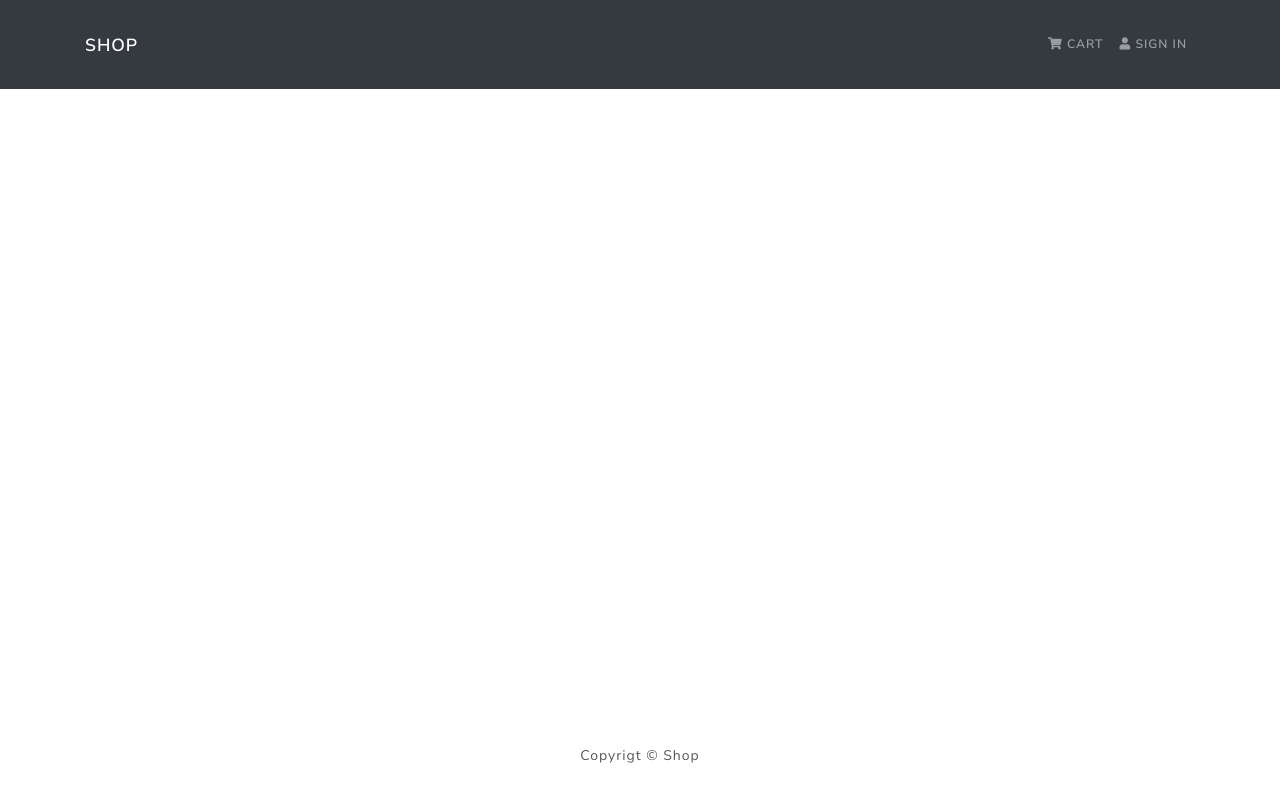
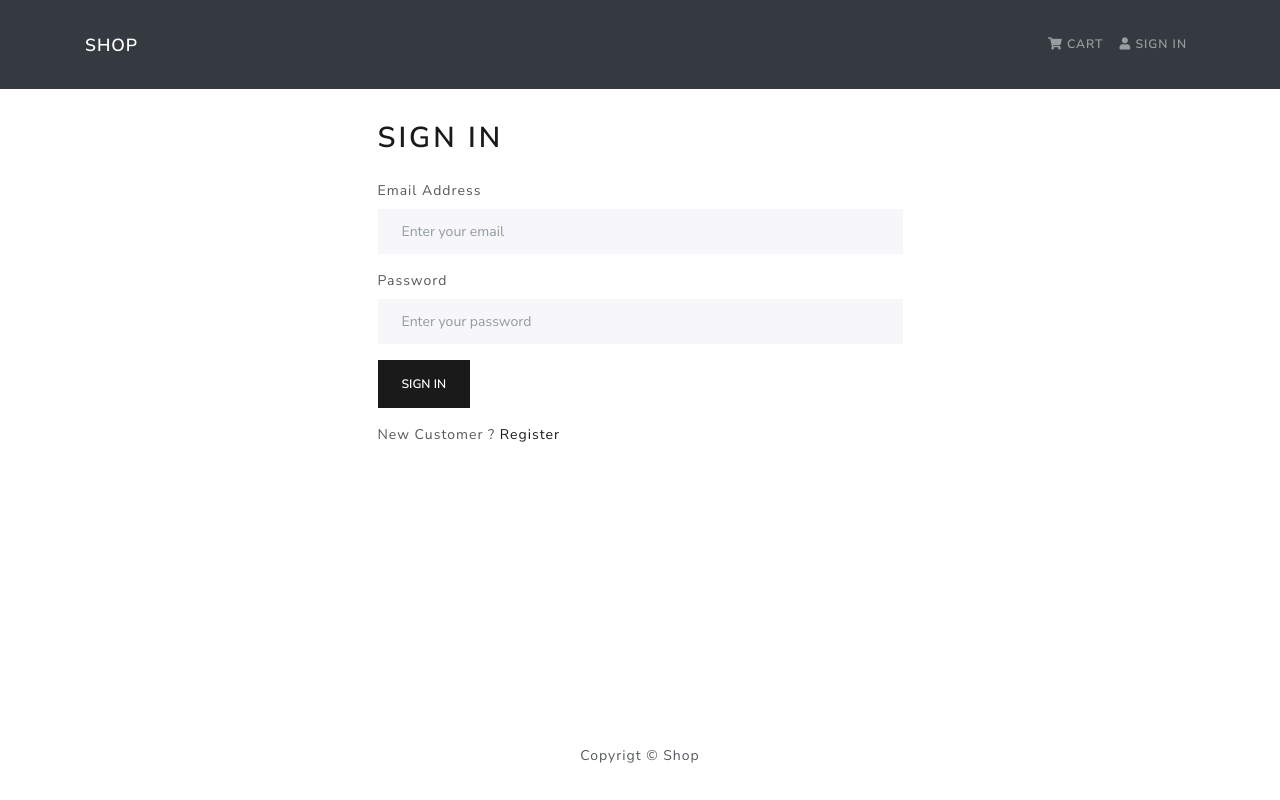
Before and after one commit to Amrnash/mern-ecommerce, a React (Create React App) app in the folder frontend/: page /login in a window 1280 px wide. Built offline with nearby package versions, Linux system fonts and the light colour scheme.

Commit message:
added user login view and functionality

```diff
--- a/frontend/src/App.js
+++ b/frontend/src/App.js
@@ -6,15 +6,17 @@
 import Home from "./pages/Home";
 import Prodcut from "./pages/Product";
 import Cart from "./pages/Cart";
+import Login from "./pages/Login";
 const App = () => {
   return (
     <Router>
       <Header />
       <main className="py-3">
         <Container>
-          <Route path="/" component={Home} exact />
+          <Route path="/login" component={Login} />
           <Route path="/product/:id" component={Prodcut} />
           <Route path="/cart/:id?" component={Cart} />
+          <Route path="/" component={Home} exact />
         </Container>
       </main>
       <Footer />
--- /dev/null
+++ b/frontend/src/components/FormContainer.jsx
@@ -0,0 +1,16 @@
+import React from "react";
+import { Container, Row, Col } from "react-bootstrap";
+
+const FormContainer = ({ children }) => {
+  return (
+    <Container>
+      <Row className="justify-content-md-center">
+        <Col xs={12} md={6}>
+          {children}
+        </Col>
+      </Row>
+    </Container>
+  );
+};
+
+export default FormContainer;
--- /dev/null
+++ b/frontend/src/pages/Login.jsx
@@ -0,0 +1,67 @@
+import React, { useState, useEffect } from "react";
+import { Link } from "react-router-dom";
+import { Form, Button, Row, Col } from "react-bootstrap";
+import { useDispatch, useSelector } from "react-redux";
+import Message from "../components/Message";
+import Loader from "../components/Loader";
+import FormContainer from "../components/FormContainer";
+import { login } from "../actions/user";
+const Login = ({ location, history }) => {
+  const [email, setEmail] = useState("");
+  const [password, setPassword] = useState("");
+
+  const dispatch = useDispatch();
+  const userLogin = useSelector((state) => state.userLogin);
+  const { loading, error, userInfo } = userLogin;
+  const redirect = location.search ? location.search.split("=")[1] : "/";
+  useEffect(() => {
+    if (userInfo) {
+      history.push(redirect);
+    }
+  }, [history, userInfo, redirect]);
+  const submitHandler = (e) => {
+    e.preventDefault();
+    dispatch(login(email, password));
+  };
+  return (
+    <FormContainer>
+      <h1>sign in</h1>
+      {error && <Message variant="danger">{error}</Message>}
+      {loading && <Loader />}
+      <Form onSubmit={submitHandler}>
+        <Form.Group controlId="email">
+          <Form.Label>Email Address</Form.Label>
+          <Form.Control
+            type="email"
+            placeholder="Enter your email"
+            value={email}
+            onChange={(e) => setEmail(e.target.value)}
+          ></Form.Control>
+        </Form.Group>
+        <Form.Group controlId="password">
+          <Form.Label>Password</Form.Label>
+          <Form.Control
+            type="password"
+            placeholder="Enter your password"
+            value={password}
+            onChange={(e) => setPassword(e.target.value)}
+          ></Form.Control>
+        </Form.Group>
+        <Button type="sumbit" variant="primary">
+          Sign In
+        </Button>
+      </Form>
+
+      <Row className="py-3">
+        <Col>
+          New Customer ?{" "}
+          <Link to={redirect ? `register?redirect=${redirect}` : `/register`}>
+            Register
+          </Link>
+        </Col>
+      </Row>
+    </FormContainer>
+  );
+};
+
+export default Login;
--- a/frontend/src/reducers/user.js
+++ b/frontend/src/reducers/user.js
@@ -8,8 +8,9 @@
 const userInitialState = {
   loading: false,
   userInfo: null,
+  error: null,
 };
-export const userLoginReducer = (state = {}, action) => {
+export const userLoginReducer = (state = userInitialState, action) => {
   switch (action.type) {
     case USER_LOGIN_REQUEST:
       return { loading: true };
```
